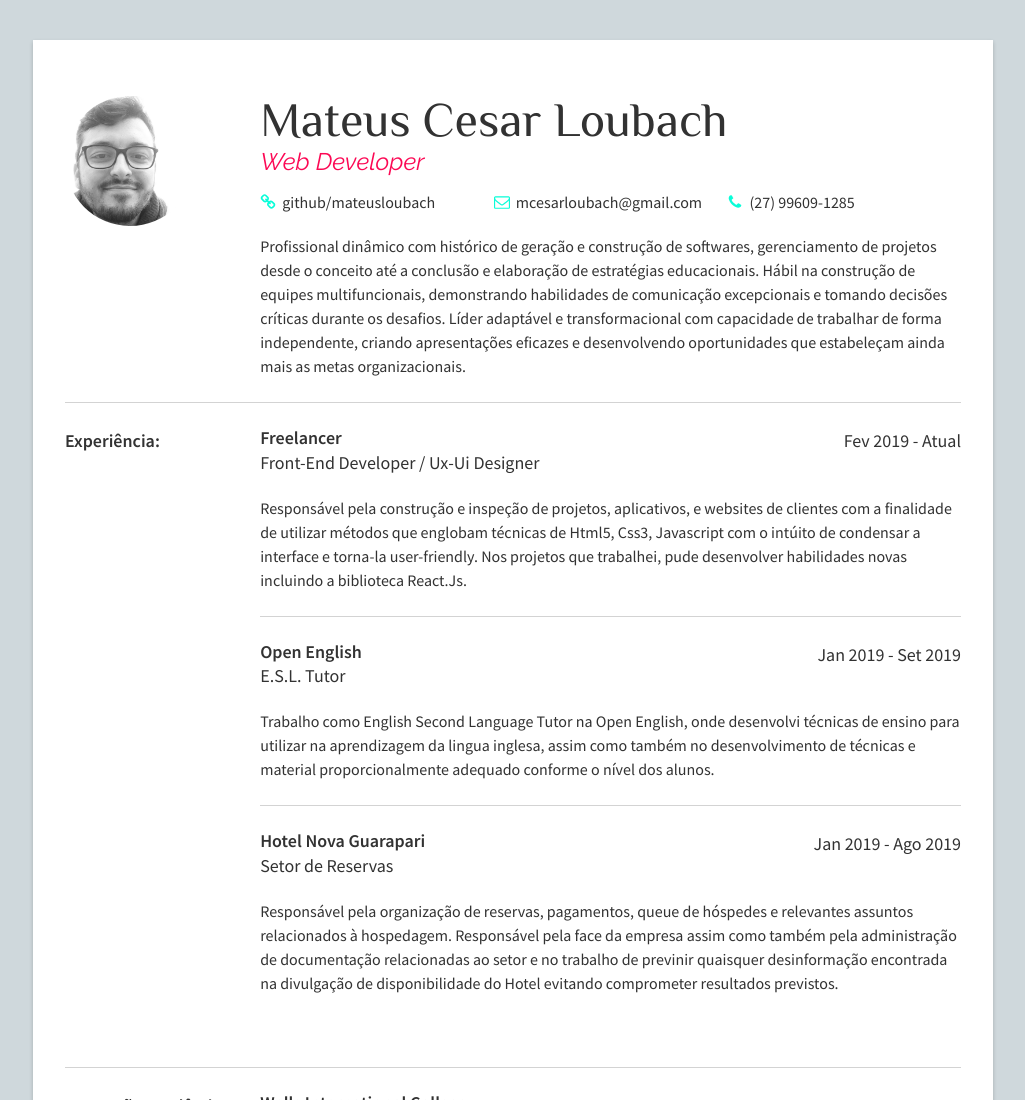
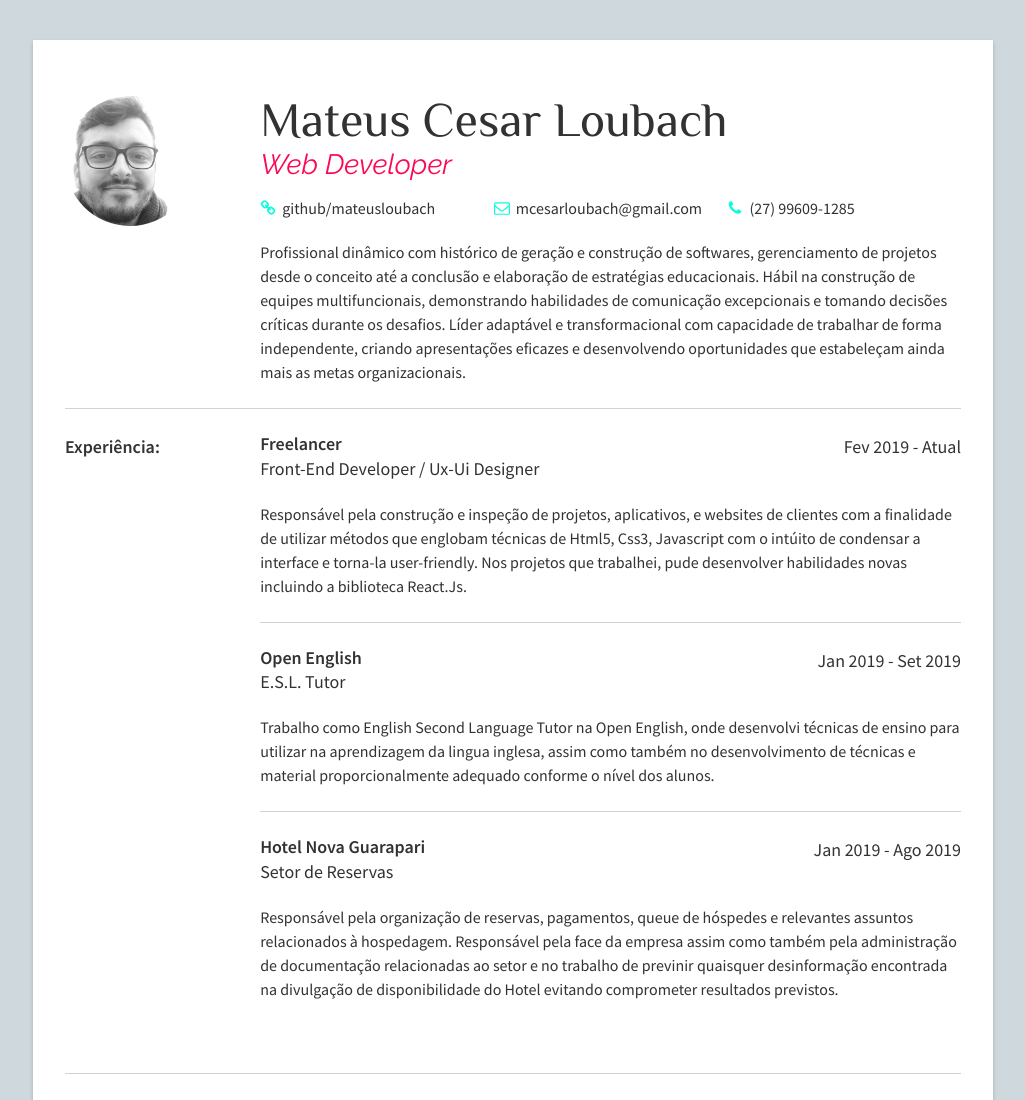
Before and after one commit to mateusceasar/static_cv, a plain HTML site: page index.html in a window 1280 px wide. Shown: the top 1100 px of the page, without its empty margins (127-1152 px from the left). Drawn offline with nearby package versions, Linux system fonts and the light colour scheme; a web font is replaced by a local one.

Commit message:
Update style.css

```diff
--- a/style.css
+++ b/style.css
@@ -75,7 +75,7 @@ img.avatar {
 
 .my-title {
   font-family: 'Raleway', sans-serif;
-  font-size: 24px;
+  font-size: 28px;
   font-weight: 200;
   color: #fc0854;
 }
```
